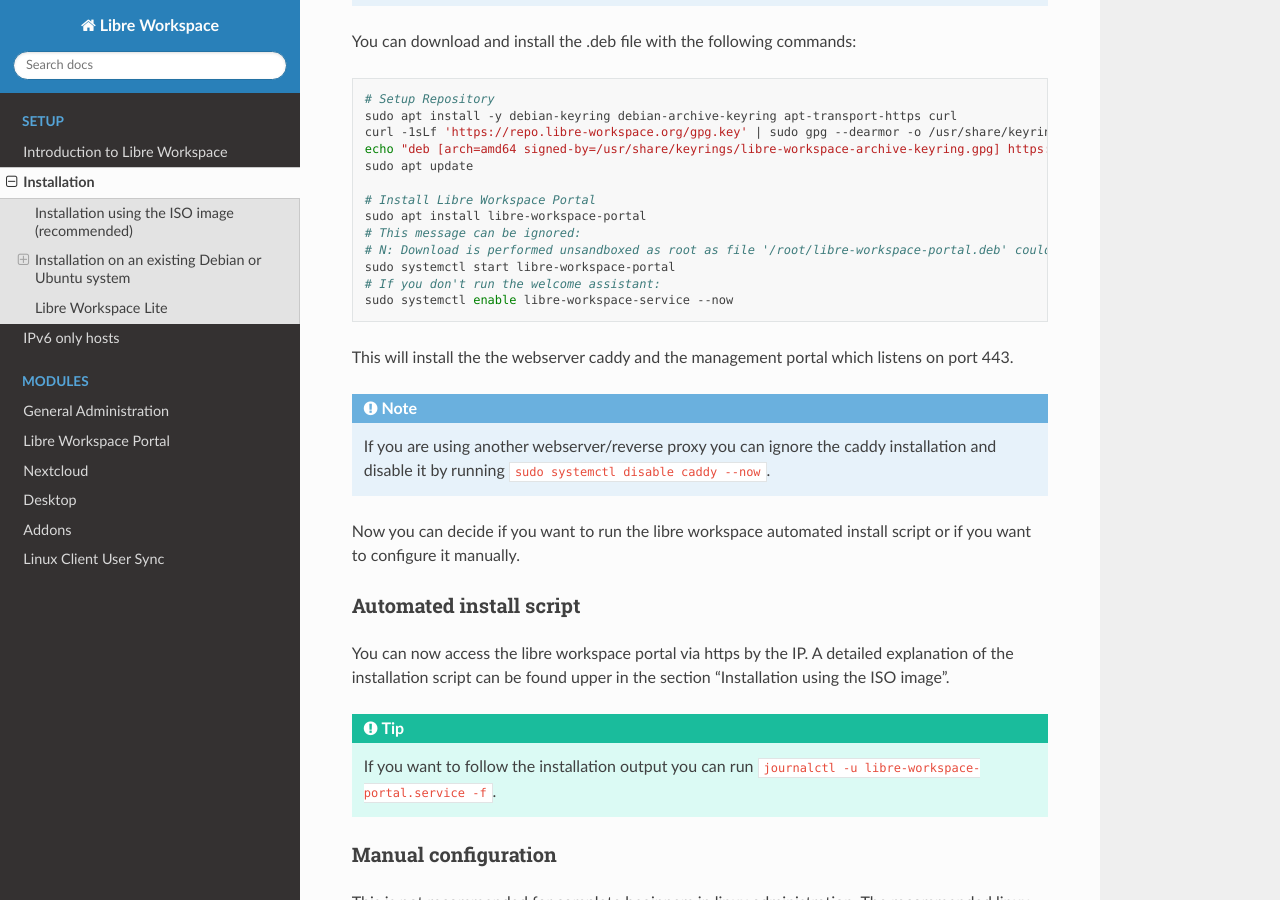
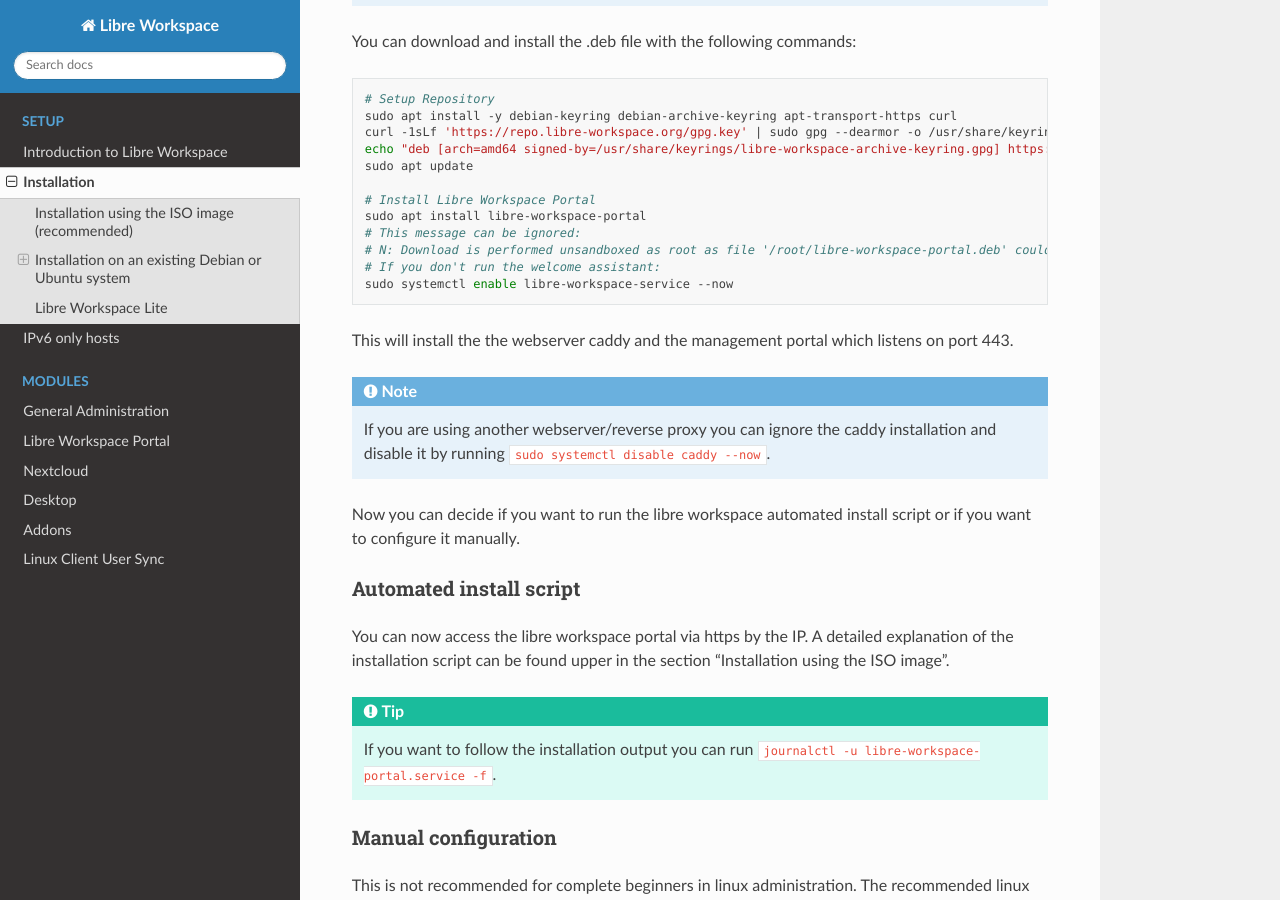
Before and after one commit to Jean28518/libre-workspace, a Sphinx documentation site: the page built from docs/source/setup/installation.rst, in a window 1280 px wide and 900 px high, scrolled down 2135 px. Built offline with Sphinx 7.4.7 and the Read the Docs theme 3.1.0, drawn with Linux system fonts in a browser that asks for light colours.

```diff
--- a/docs/source/setup/installation.rst
+++ b/docs/source/setup/installation.rst
@@ -84,7 +84,6 @@
     sudo apt install libre-workspace-portal
     # This message can be ignored:
     # N: Download is performed unsandboxed as root as file '/root/libre-workspace-portal.deb' couldn't be accessed by user '_apt'. - pkgAcquire::Run (13: Permission denied)
-    sudo systemctl start libre-workspace-portal
     # If you don't run the welcome assistant:
     sudo systemctl enable libre-workspace-service --now
 
```
Also changed, not shown: 1 other file.
